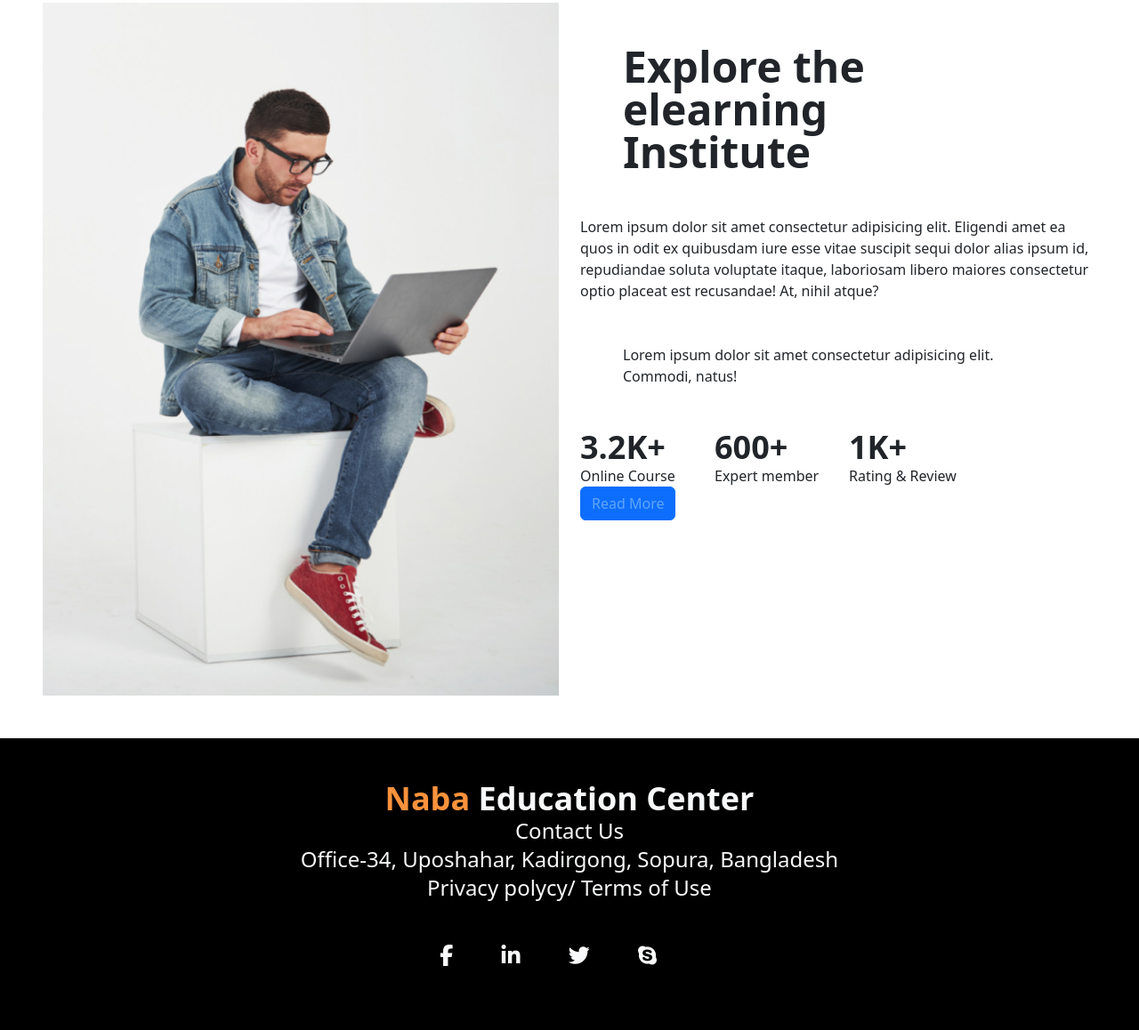
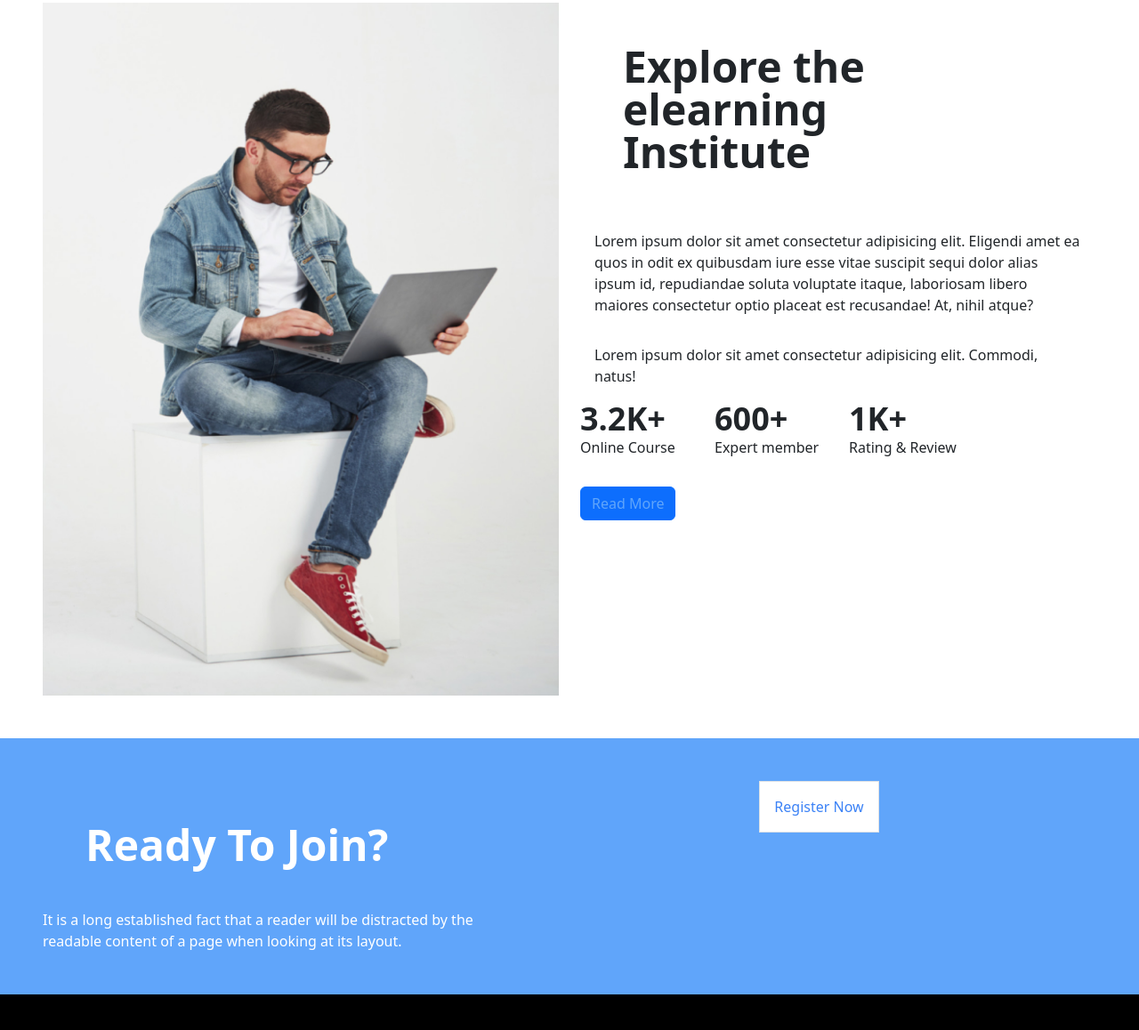
Before and after one commit to gitafjal/naba-edu-center, a plain HTML site: page index.html in a window 1280 px wide. Shown: the part 1989-3147 px from the top of the page at 89% size. Drawn offline with nearby package versions, Linux system fonts and the light colour scheme.

Commit message:
added modal area

```diff
--- a/index.html
+++ b/index.html
@@ -203,10 +203,11 @@
             </div>
             <div class="col-6">
                 <p class=" p-5 text-5xl font-bold">Explore the elearning <br> Institute </p>
-                <p>Lorem ipsum dolor sit amet consectetur adipisicing elit. Eligendi amet ea quos in odit ex quibusdam
+                <p class="p-3">Lorem ipsum dolor sit amet consectetur adipisicing elit. Eligendi amet ea quos in odit ex
+                    quibusdam
                     iure esse vitae suscipit sequi dolor alias ipsum id, repudiandae soluta voluptate itaque, laboriosam
                     libero maiores consectetur optio placeat est recusandae! At, nihil atque?</p>
-                <p class="p-5">Lorem ipsum dolor sit amet consectetur adipisicing elit. Commodi, natus!</p>
+                <p class="p-3">Lorem ipsum dolor sit amet consectetur adipisicing elit. Commodi, natus!</p>
                 <div class="row">
                     <div class="col-3">
                         <p class="text-4xl font-bold">3.2K+</p>
@@ -219,12 +220,39 @@
                     <div class="col-4">
                         <p class="text-4xl font-bold">1K+</p>
                         <p>Rating & Review</p>
+                        <p class="p-3"></p>
                     </div>
                 </div>
                 <button type="button" class="btn btn-primary text-blue-400">Read More</button>
             </div>
         </div>
     </div>
+
+    <!-- ----------------modal area  -->
+
+    <div class=" p-5 bg-blue-400 border border-0 container ">
+        <div class="row row-cols-2">
+            <div class="col-8">
+                <p class="text-5xl font-bold text-white p-5">Ready To Join?</p>
+                <p class="text-white ">It is a long established fact that a reader will be distracted by the
+                    <br> readable content of a page when looking at its layout.
+                </p>
+            </div>
+            <div class="col-4 ">
+
+                <button class="text-align: center bg-white border p-3 radius"> <span class="text-blue-500">Register
+                        Now</span> </button>
+            </div>
+        </div>
+    </div>
+
+
+
+
+
+
+
+
 
 
 
@@ -245,6 +273,7 @@
             <a href=""> <i class=" p-5 fa-brands fa-linkedin-in"></i></a>
             <a href=""><i class="fa-brands fa-twitter"></i></a>
             <a href=""> <i class=" p-5 fa-brands fa-skype"></i></a>
+
         </div>
 
 
```
